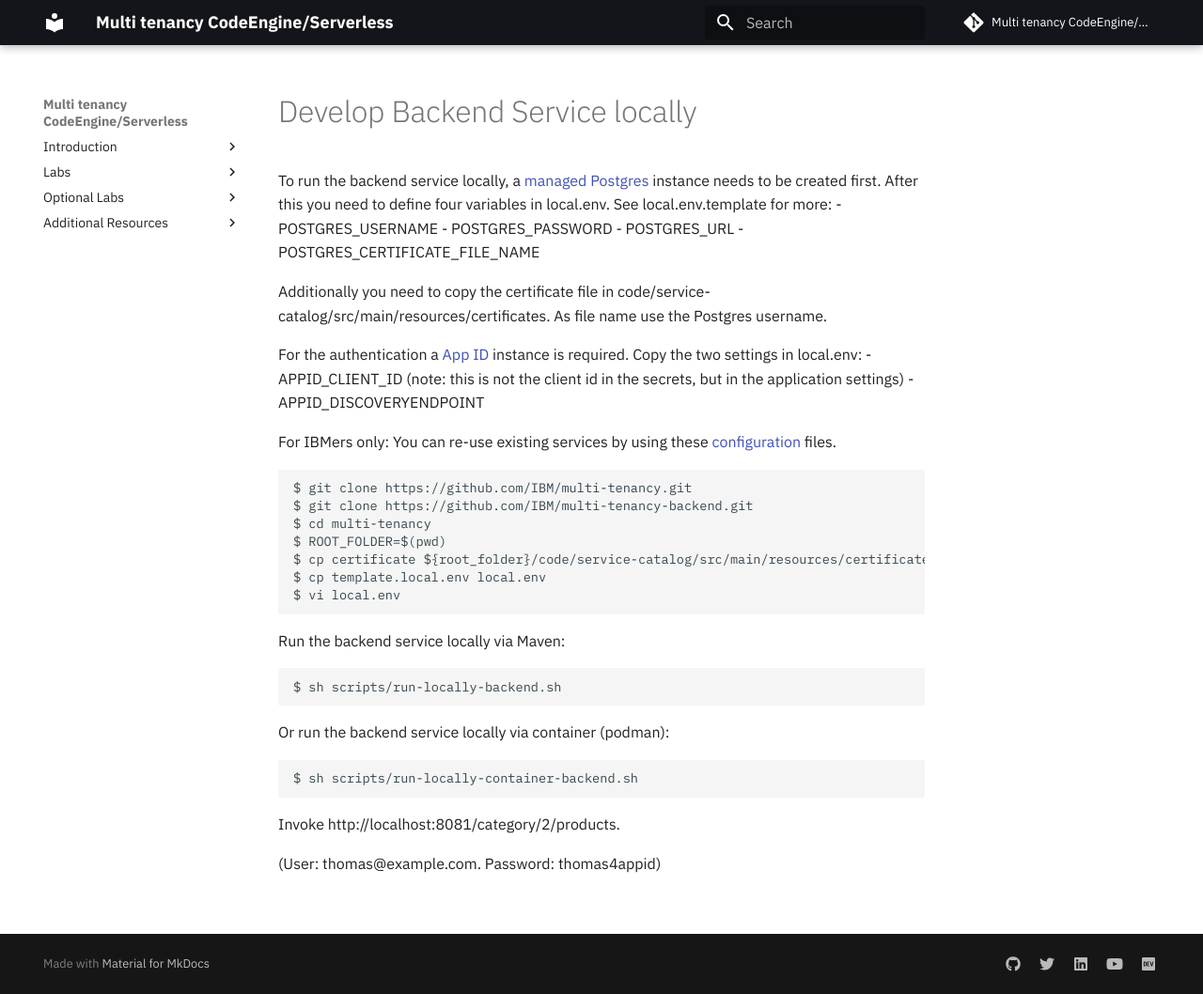
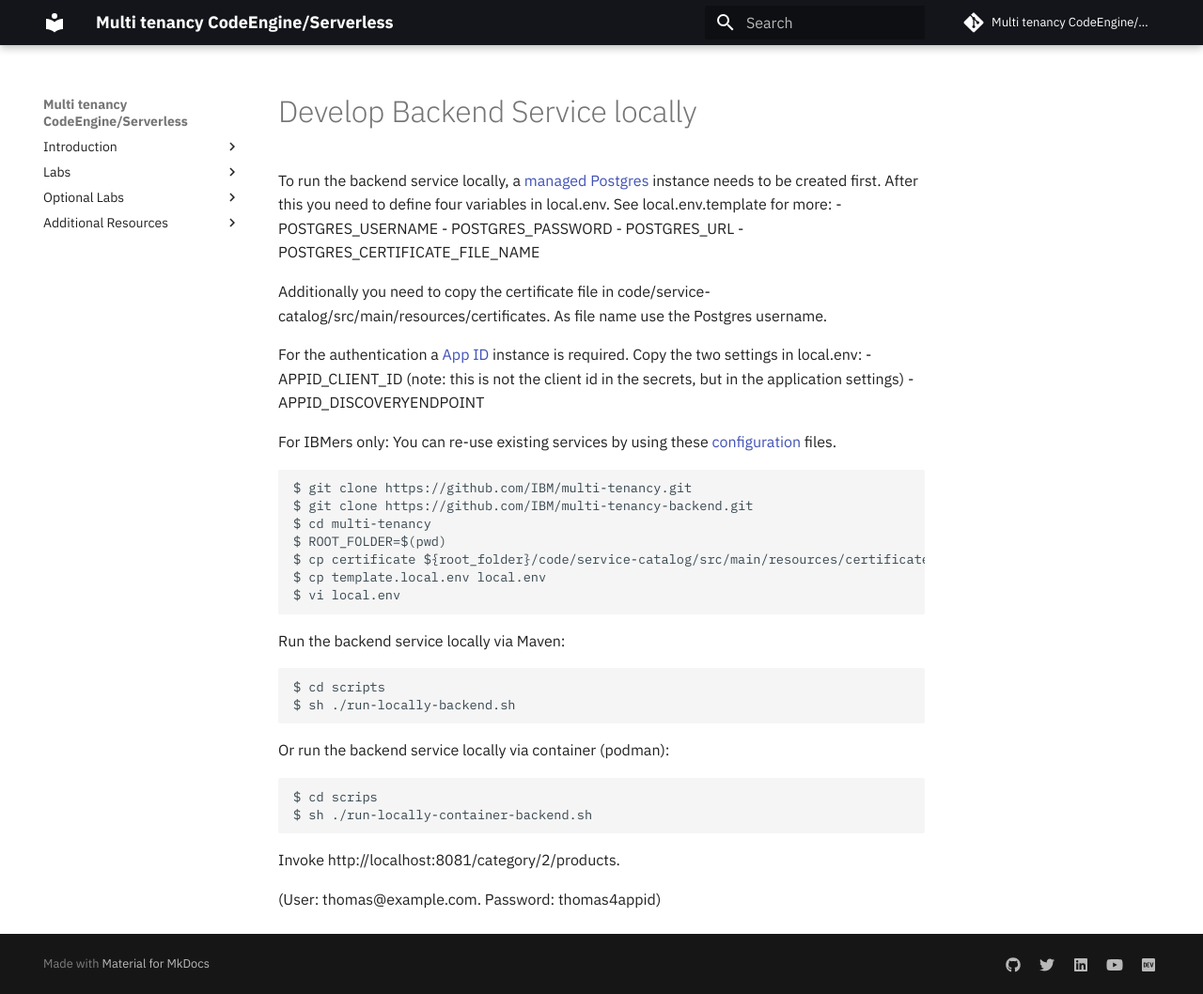
Before and after one commit to IBM/multi-tenancy, an MkDocs documentation site: the page built from documentation/local-development.md, in a window 1280 px wide and 1058 px high. Shown: the whole window at 94% size. Built offline with MkDocs 1.6.1 and Material for MkDocs 9.7.7, drawn with Linux system fonts in a browser that asks for light colours; comment, search, counter and statistics services are not loaded.

Commit message:
update: local development documentation

````diff
--- a/documentation/local-development.md
+++ b/documentation/local-development.md
@@ -27,13 +27,15 @@
 Run the backend service locally via Maven:
 
 ```
-$ sh scripts/run-locally-backend.sh
+$ cd scripts
+$ sh ./run-locally-backend.sh
 ```
 
 Or run the backend service locally via container (podman):
 
 ```
-$ sh scripts/run-locally-container-backend.sh
+$ cd scrips
+$ sh ./run-locally-container-backend.sh
 ```
 
 Invoke http://localhost:8081/category/2/products.
````
Also changed, not shown: documentation/images/multi-Tenancy-installation.png.
